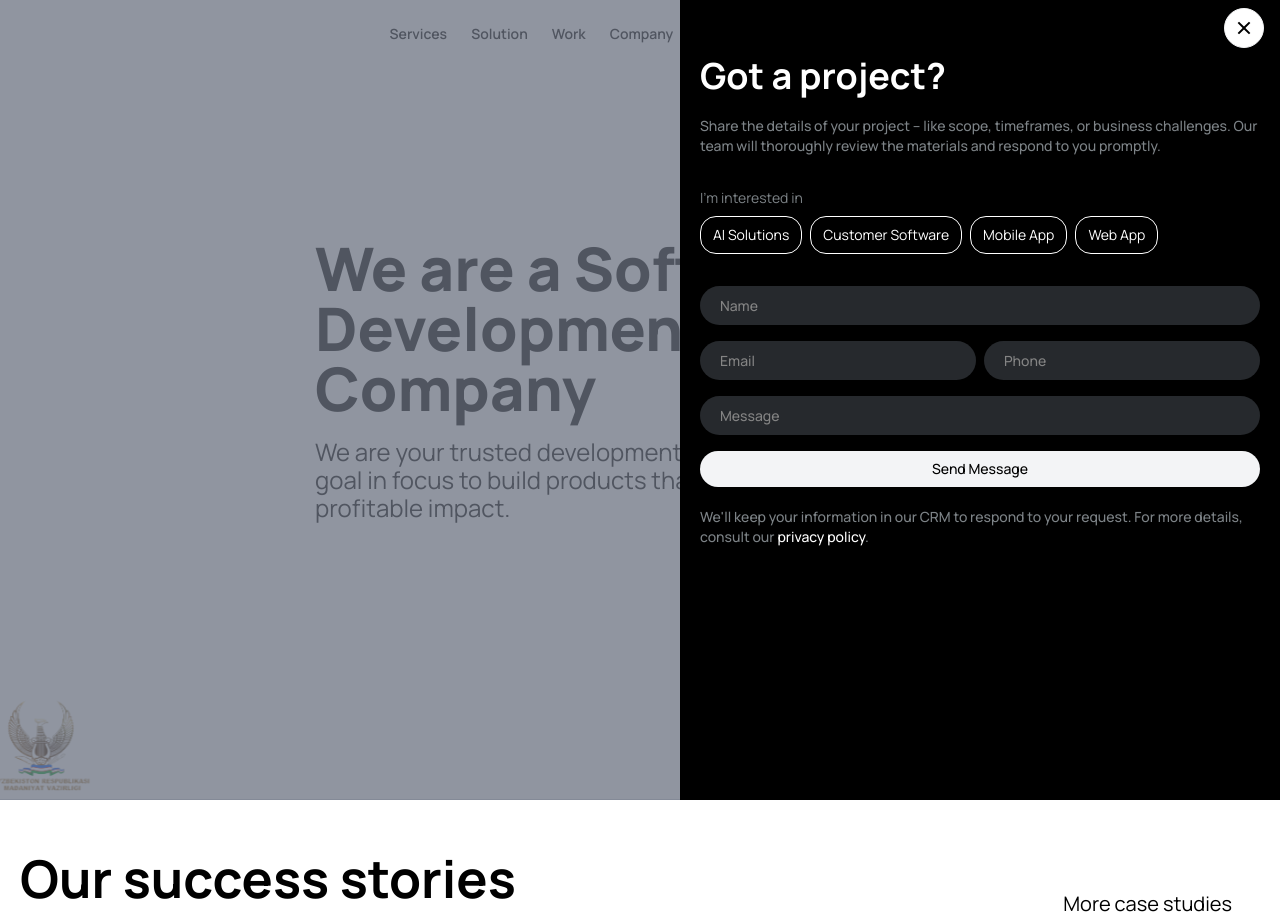
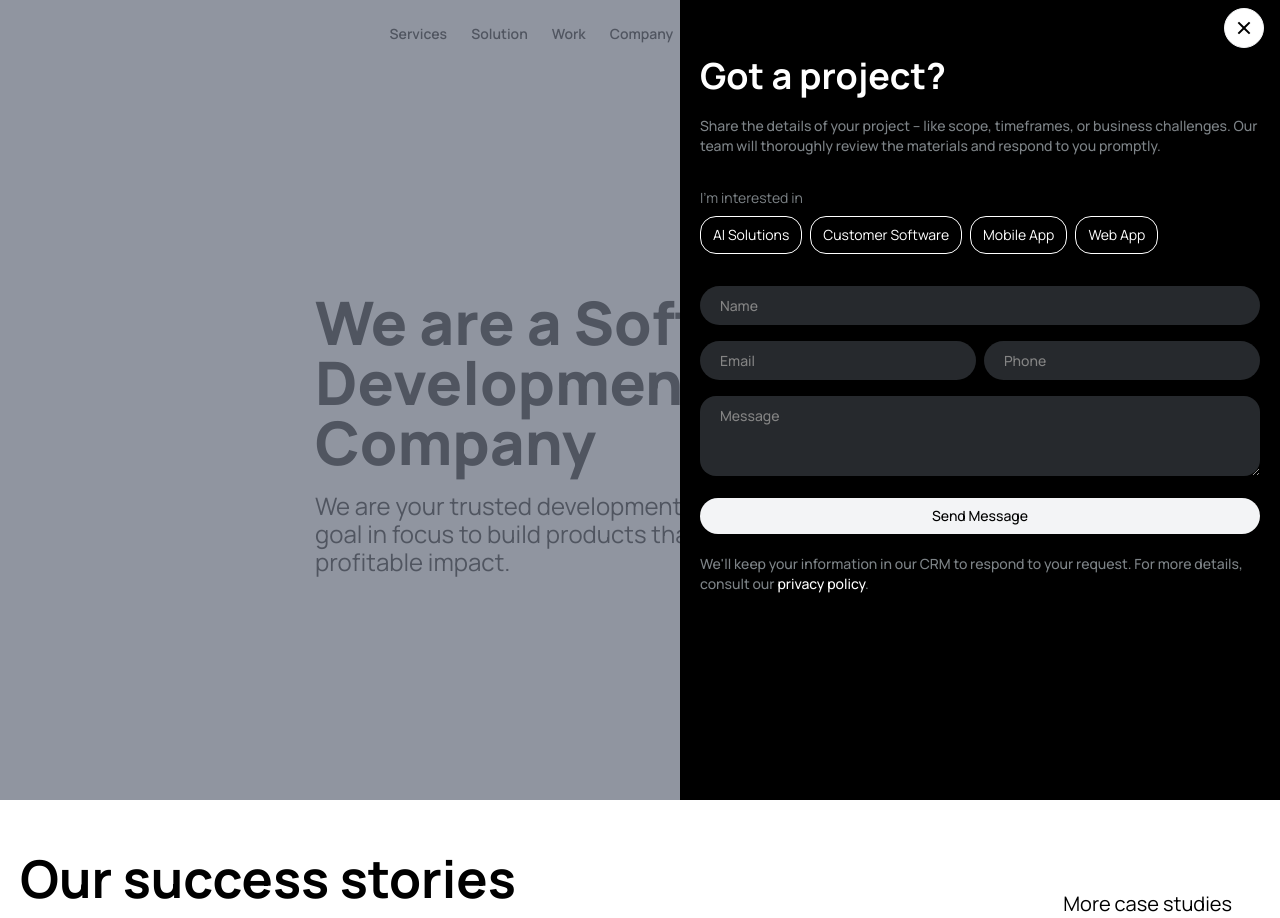
Before and after one commit to llcjustix/justix, a Next.js app: page / in a window 1280 px wide. Both pictures are taken after a click on the button "Let's Discuss Your Idea". Built offline with nearby package versions, Linux system fonts and the light colour scheme; some icons are missing.

Commit message:
add: textarea

```diff
--- a/app/(home)/components/chat-button/chat-button.tsx
+++ b/app/(home)/components/chat-button/chat-button.tsx
@@ -8,8 +8,8 @@ const ChatButton = () => {
   return (
     <button
       type="button"
-      className="w-[176px] h-[176px] rounded-full flex items-center justify-center flex-col gap-2 text-xl hover:bg-gray-dark bg-black shadow-2xl hover:shadow-gray-dark shadow-black transition ease-in-out duration-150 text-white
-          p-2 absolute -bottom-36 -right-36"
+      className="w-[176px] h-[176px] rounded-full flex items-center justify-center flex-col gap-2 text-xl hover:bg-gray-dark bg-black shadow-2xl hover:brightness-95 shadow-black transition ease-in-out duration-150 text-white
+          p-2 active:translate-y-px absolute -bottom-36 -right-36"
       onClick={toggleChat}
     >
       <ArrowRightUpLineIcon size={36} />
--- a/app/(home)/page.tsx
+++ b/app/(home)/page.tsx
@@ -1,6 +1,5 @@
 import Header from "@/components/header";
-import ClientsSlider from "@/components/clients-slider/clients-slider";
-import ChatButton from "@/app/(home)/components/chat-button";
+import ChatButton from "./components/chat-button";
 import SuccessStories from "./components/success-stories";
 
 const Home = () => (
@@ -21,9 +20,6 @@ const Home = () => (
           <ChatButton />
         </div>
       </div>
-      <div className="border-b border-gray-300">
-        <ClientsSlider />
-      </div>
     </div>
     <div className="my-10" />
     <section className="container">
--- a/components/button/button.tsx
+++ b/components/button/button.tsx
@@ -8,7 +8,7 @@ const sizes = {
 };
 
 const colors = {
-  black: "bg-black text-white",
+  black: "bg-black text-white hover:bg-gray-dark",
   white: "bg-white text-black",
   gray: "bg-gray-light text-black",
 };
@@ -35,7 +35,7 @@ const Button = ({
   <button
     type={type}
     className={clsx(
-      "px-2 py-1 font-medium text-base",
+      "px-2 py-1 font-medium text-base active:translate-y-px hover:brightness-95 transition-all duration-200",
       fullWidth && "w-full",
       rounded ? "rounded-3xl" : "rounded-xl",
       sizes[size],
--- a/components/chat/chat.tsx
+++ b/components/chat/chat.tsx
@@ -5,6 +5,7 @@ import clsx from "clsx";
 import Input from "@/components/input";
 import Button from "@/components/button";
 import Link from "next/link";
+import Textarea from "@/components/textarea";
 
 const categories = ["AI Solutions", "Customer Software", "Mobile App", "Web App"];
 
@@ -76,7 +77,7 @@ const Chat = () => {
             <Input placeholder="Phone" {...register("phone")} />
           </div>
           <div className="col-span-2">
-            <Input placeholder="Message" {...register("message")} />
+            <Textarea placeholder="Message" {...register("message")} />
           </div>
           <div className="col-span-2">
             <Button type="submit" color="gray" fullWidth rounded>
--- a/components/drawer/drawer.tsx
+++ b/components/drawer/drawer.tsx
@@ -1,6 +1,6 @@
 "use client";
 
-import { Dialog, DialogPanel, Transition, TransitionChild } from "@headlessui/react";
+import { Dialog, Transition } from "@headlessui/react";
 import clsx from "clsx";
 import React, { Fragment } from "react";
 import CrossIcon from "@/assets/icons/cross";
@@ -30,6 +30,7 @@ interface DrawerProps extends React.PropsWithChildren {
   container?: boolean;
   position?: keyof typeof drawerPosition;
   color?: "white" | "black";
+  duration?: number;
 }
 
 const Drawer = ({
@@ -39,20 +40,21 @@ const Drawer = ({
   container = true,
   position = "right",
   color = "white",
+  duration = 500,
 }: DrawerProps) => (
   <Transition.Root show={open} as={Fragment}>
     <Dialog as="div" className="relative z-10" onClose={onClose} unmount>
-      <TransitionChild
+      <Transition.Child
         as={Fragment}
         enter="ease-in-out duration-2500"
         enterFrom="opacity-0"
         enterTo="opacity-100"
-        leave="ease-in-out duration-200"
+        leave="ease-in-out duration-2500"
         leaveFrom="opacity-100"
         leaveTo="opacity-0"
       >
         <div className="fixed inset-0 bg-gray-500 bg-opacity-75 transition-opacity" />
-      </TransitionChild>
+      </Transition.Child>
 
       <div className={clsx("fixed inset-0 overflow-hidden")}>
         <div className="absolute inset-0 overflow-hidden">
@@ -64,26 +66,26 @@ const Drawer = ({
               drawerPosition[position].height
             )}
           >
-            <TransitionChild
+            <Transition.Child
               as={Fragment}
-              enter="transform transition ease-in-out duration-500 sm:duration-200"
+              enter={`transform transition ease-in-out duration-${duration}`}
               enterFrom={drawerPosition[position].translateFrom}
               enterTo={drawerPosition[position].translateTo}
-              leave="transform transition ease-in-out duration-500 sm:duration-200"
+              leave={`transform transition ease-in-out duration-${duration}`}
               leaveFrom={drawerPosition[position].translateTo}
               leaveTo={drawerPosition[position].translateFrom}
             >
-              <DialogPanel
+              <Dialog.Panel
                 className={`pointer-events-auto relative ${
                   drawerPosition[position].fullScreen ? "w-screen" : drawerPosition[position].width
                 } ${color === "black" ? "bg-black" : "bg-white"}`}
               >
-                <TransitionChild
+                <Transition.Child
                   as={Fragment}
-                  enter="ease-in-out duration-200"
+                  enter={`ease-in-out duration-${duration}`}
                   enterFrom="opacity-0"
                   enterTo="opacity-100"
-                  leave="ease-in-out duration-200"
+                  leave={`ease-in-out duration-${duration}`}
                   leaveFrom="opacity-100"
                   leaveTo="opacity-0"
                 >
@@ -98,14 +100,14 @@ const Drawer = ({
                       <CrossIcon aria-hidden="true" size="24" />
                     </button>
                   </div>
-                </TransitionChild>
+                </Transition.Child>
                 <div
                   className={clsx("flex h-full flex-col overflow-y-auto", container && "container")}
                 >
                   <div className="relative flex-1">{children}</div>
                 </div>
-              </DialogPanel>
-            </TransitionChild>
+              </Dialog.Panel>
+            </Transition.Child>
           </div>
         </div>
       </div>
--- /dev/null
+++ b/components/textarea/index.ts
@@ -0,0 +1 @@
+export { default } from "./textarea";
--- /dev/null
+++ b/components/textarea/textarea.tsx
@@ -0,0 +1,27 @@
+import { forwardRef, InputHTMLAttributes, useId } from "react";
+
+interface TextareaProps extends InputHTMLAttributes<HTMLTextAreaElement> {
+  placeholder: string;
+  rows?: number;
+}
+
+const Textarea = forwardRef<HTMLTextAreaElement, TextareaProps>(
+  ({ placeholder, rows = 3, ...props }, ref) => {
+    const id = useId();
+    return (
+      <div className="rounded-lg overflow-hidden">
+        <textarea
+          {...props}
+          autoComplete="off"
+          rows={rows}
+          ref={ref}
+          id={id}
+          placeholder={placeholder}
+          className="font-medium text-sm py-2.5 px-5 rounded-[16px] bg-[#26292D] w-full h-full placeholder:text-[#848484] placeholder:text-medium  focus:bg-white focus:text-black focus:outline-none"
+        />
+      </div>
+    );
+  }
+);
+
+export default Textarea;
--- a/package.json
+++ b/package.json
@@ -17,7 +17,7 @@
     "prepare": "husky"
   },
   "dependencies": {
-    "@headlessui/react": "^2.2.0",
+    "@headlessui/react": "1.7.15",
     "@hookform/resolvers": "^3.10.0",
     "@next/bundle-analyzer": "^15.1.6",
     "clsx": "^2.1.1",
```
Also changed, not shown: 1 other file (tests, documents, lock files or other folders).
